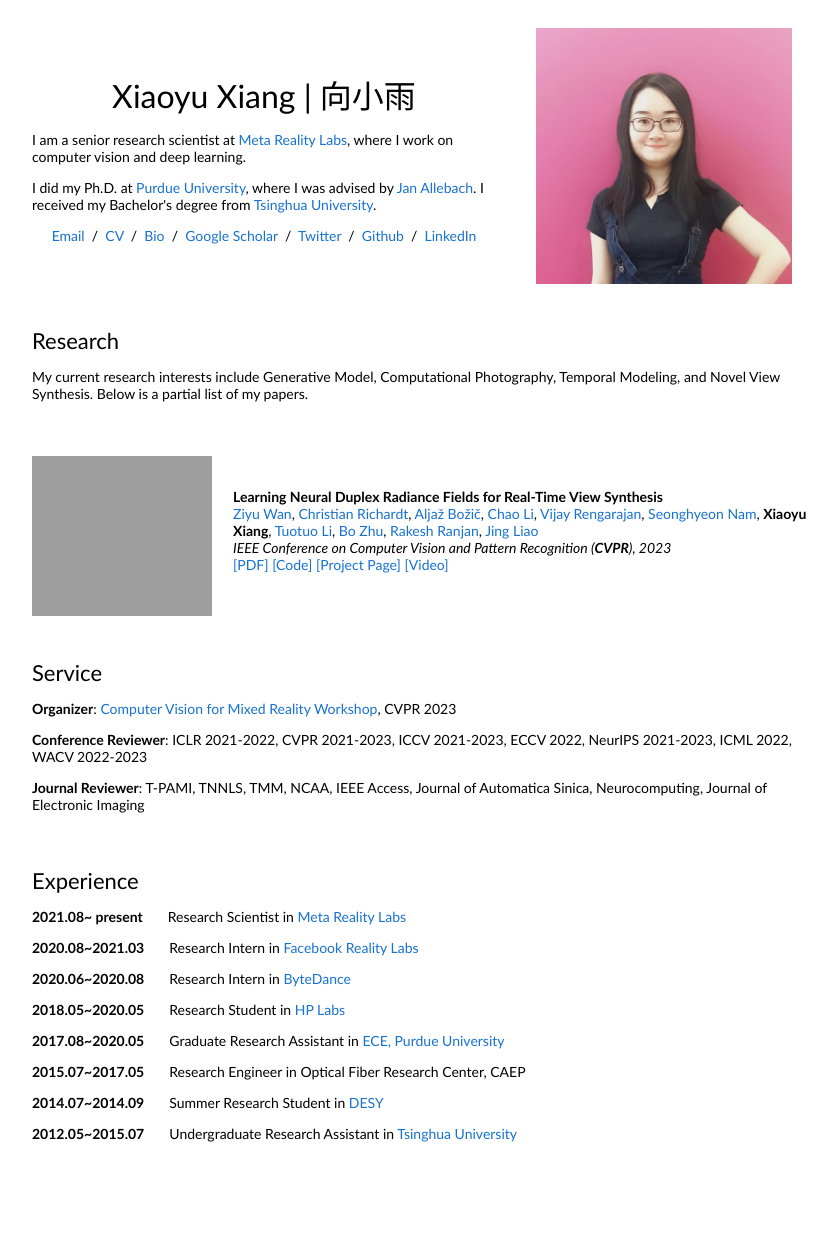
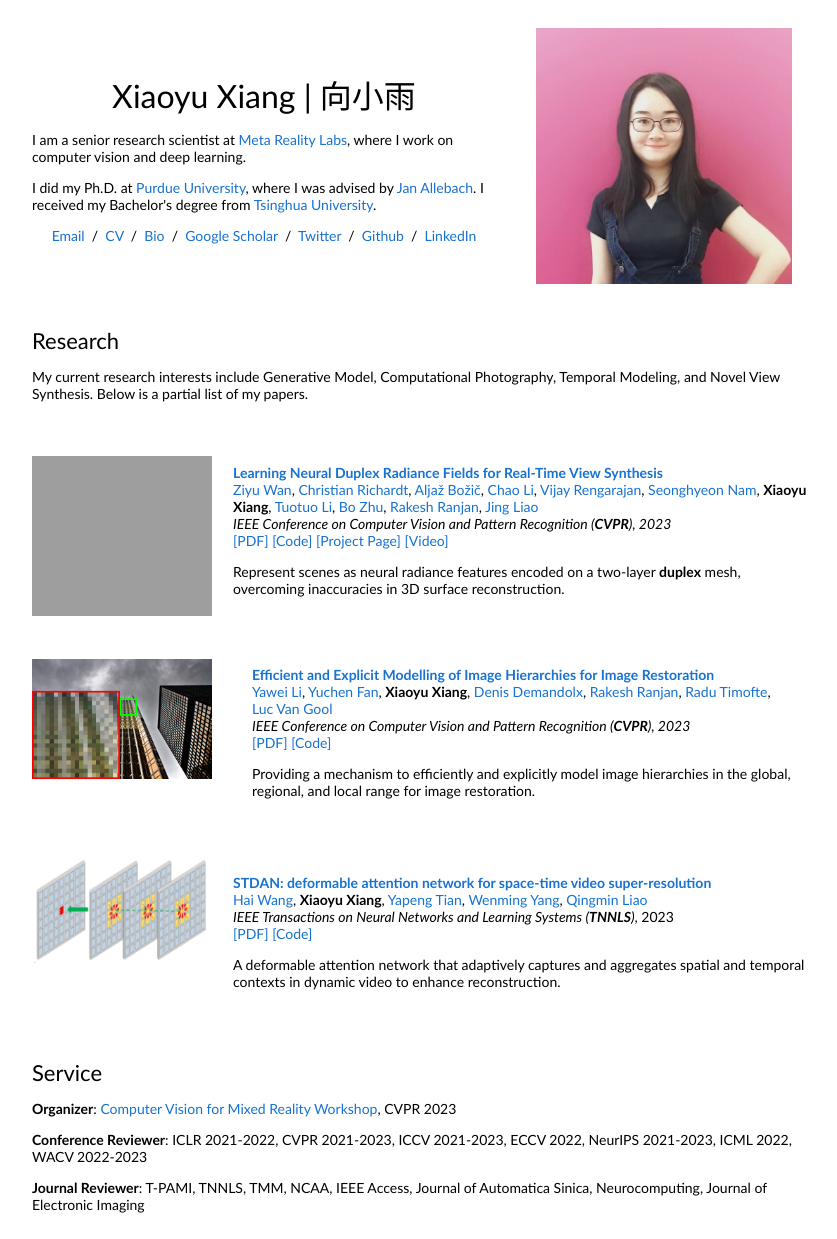
Before and after one commit to xiaoyux1ang/xiaoyux1ang.github.io, a plain HTML site: page index.html in a window 1280 px wide. Shown: the top 1239 px of the page, without its empty margins (228-1065 px from the left). Before the commit the page ends 1184 px from the top, so only its background shows below. Drawn offline with Linux system fonts and the light colour scheme; grey boxes are pictures that could not be loaded.

Commit message:
add two more papers

```diff
--- a/index.html
+++ b/index.html
@@ -142,10 +142,12 @@
                     />
                   </td>
                   <td valign="middle" width="75%">
+                    <a href="http://raywzy.com/NDRF/">
                     <papertitle>
                       Learning Neural Duplex Radiance Fields for Real-Time View
                       Synthesis
                     </papertitle>
+                    </a>
 
                     <br />
                     <a href="http://raywzy.com/">Ziyu Wan</a>,
@@ -173,45 +175,129 @@
                     <a href="">[Project Page]</a>
                     <a href="">[Video]</a>
                     <!-- <a href="./papers/2022_FDNeRF/zhang2022fdnerf.bib">[Bibtex]</a> -->
-                    <p></p>
+                    <p>
+                      Represent scenes as neural radiance features encoded on a two-layer <strong>duplex</strong> mesh, overcoming inaccuracies in 3D surface reconstruction.
+                    </p>
                   </td>
                 </tr>
 
-                <!-- <tr>
+                <tr onmouseout="pnf_stop()" onmouseover="pnf_start()">
                   <td style="padding: 20px; width: 25%; vertical-align: middle">
-                    <img
-                      src="images/prl.jpg"
-                      alt="prl"
-                      width="160"
-                      height="160"
-                    />
+                    <div class="one">
+                      <div class="two" id="pnf_image" style="opacity: 0">
+                        <img src="images/grl_img_019_grl.png" width="180" />
+                      </div>
+                      <img src="images/grl_img_019_lr.png" width="180" />
+                    </div>
+                    <script type="text/javascript">
+                      function pnf_start() {
+                        document.getElementById("pnf_image").style.opacity =
+                          "1";
+                      }
+
+                      function pnf_stop() {
+                        document.getElementById("pnf_image").style.opacity =
+                          "0";
+                      }
+                      pnf_stop();
+                    </script>
+                  </td>
+                  <td style="padding: 20px; width: 75%; vertical-align: middle">
+                    <a href="TODO">
+                      <papertitle>
+                      Efficient and Explicit Modelling of Image Hierarchies for
+                      Image Restoration
+                    </papertitle>
+
+                    <br />
+                    <a href="https://ofsoundof.github.io/">Yawei Li</a>,
+                    <a href="https://ychfan.github.io/">Yuchen Fan</a>,
+                    <strong>Xiaoyu Xiang</strong>,
+                    <a href="https://www.linkedin.com/in/demandolx"
+                      >Denis Demandolx</a
+                    >,
+                    <a href="https://www.linkedin.com/in/rakesh-r-3848538/"
+                      >Rakesh Ranjan</a
+                    >,
+                    <a
+                      href="https://www.informatik.uni-wuerzburg.de/computervision/home/"
+                      >Radu Timofte</a
+                    >,
+                    <a
+                      href="https://ee.ethz.ch/the-department/faculty/professors/person-detail.OTAyMzM=.TGlzdC80MTEsMTA1ODA0MjU5.html"
+                      >Luc Van Gool</a
+                    >
+                    <br />
+                    <em
+                      >IEEE Conference on Computer Vision and Pattern
+                      Recognition (<strong>CVPR</strong>), 2023</em
+                    >
+                    <br />
+                    <a href="https://arxiv.org/abs/2303.00748">[PDF]</a>
+                    <a href="https://github.com/ofsoundof/GRL-Image-Restoration"
+                      >[Code]</a
+                    >
+                    <p>
+                      Providing a mechanism to efficiently and explicitly model image hierarchies in the global, regional, and local range for image restoration.
+                    </p>
+                  </td>
+                </tr>
+
+                <tr onmouseout="stdan_stop()" onmouseover="stdan_start()">
+                  <td style="padding: 20px; width: 25%; vertical-align: middle">
+                    <div class="one">
+                      <div class="two" id="stdan_image" style="opacity: 0">
+                        <img src="images/stdan_deform.png" width="180" />
+                      </div>
+                      <img src="images/stdan_fixed.png" width="180" />
+                    </div>
+                    <script type="text/javascript">
+                      function stdan_start() {
+                        document.getElementById("stdan_image").style.opacity =
+                          "1";
+                      }
+
+                      function stdan_stop() {
+                        document.getElementById("stdan_image").style.opacity =
+                          "0";
+                      }
+                      stdan_stop();
+                    </script>
                   </td>
                   <td width="75%" valign="middle">
                     <a
-                      href="https://drive.google.com/file/d/13rVuJpcytRdLYCnKpq46g7B7IzSrPQ2P/view?usp=sharing"
+                      href="https://ieeexplore.ieee.org/abstract/document/10045744"
                     >
                       <papertitle
-                        >Parallelizing Reinforcement Learning</papertitle
+                        >STDAN: deformable attention network for space-time video super-resolution</papertitle
                       >
                     </a>
                     <br />
-                    <strong>Jonathan T. Barron</strong>,
-                    <a href="http://www.eecs.berkeley.edu/~dsg/">Dave Golland</a
+                    <a href="https://littlewhitesea.github.io/">Hai Wang</a
                     >,
-                    <a href="http://www.cs.berkeley.edu/~nickjhay/"
-                      >Nicholas J. Hay</a
+                    <strong>Xiaoyu Xiang</strong>,
+                    <a href="https://www.yapengtian.com/"
+                      >Yapeng Tian</a
+                    >,
+                    <a href="https://www.sigs.tsinghua.edu.cn/ywm_en/main.htm"
+                      >Wenming Yang</a
+                    >,
+                    <a href="https://dblp.org/pid/13/322.html"
+                      >Qingmin Liao</a
                     >
                     <br />
-                    <em>Technical Report</em>, 2009
+                    <em>IEEE Transactions on Neural Networks and Learning Systems (<strong>TNNLS</strong>)</em>, 2023
                     <br />
-                    <a href="data/BarronPRL2009.bib">bibtex</a>
+                    <a href="https://arxiv.org/abs/2203.06841">[PDF]</a>
+                    <a href="https://github.com/littlewhitesea/STDAN"
+                      >[Code]</a
+                    >
+                    <!-- <a href="data/BarronPRL2009.bib">bibtex</a> -->
                     <p>
-                      Markov Decision Problems which lie in a low-dimensional
-                      latent space can be decomposed, allowing modified RL
-                      algorithms to run orders of magnitude faster in parallel.
+                      A deformable attention network that adaptively captures and aggregates spatial and temporal contexts in dynamic video to enhance reconstruction.
                     </p>
                   </td>
-                </tr> -->
+                </tr>
 
                 <!-- <tr
                   onmouseout="zipnerf_stop()"
```
Also changed, not shown: images/grl_img_019_grl.png (added), images/grl_img_019_lr.png (added), images/stdan_deform.png (added), images/stdan_fixed.png (added).
